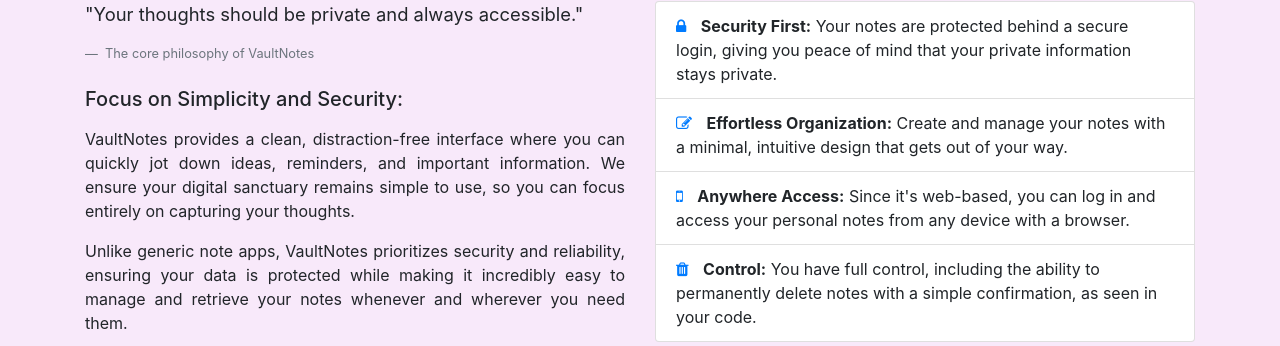
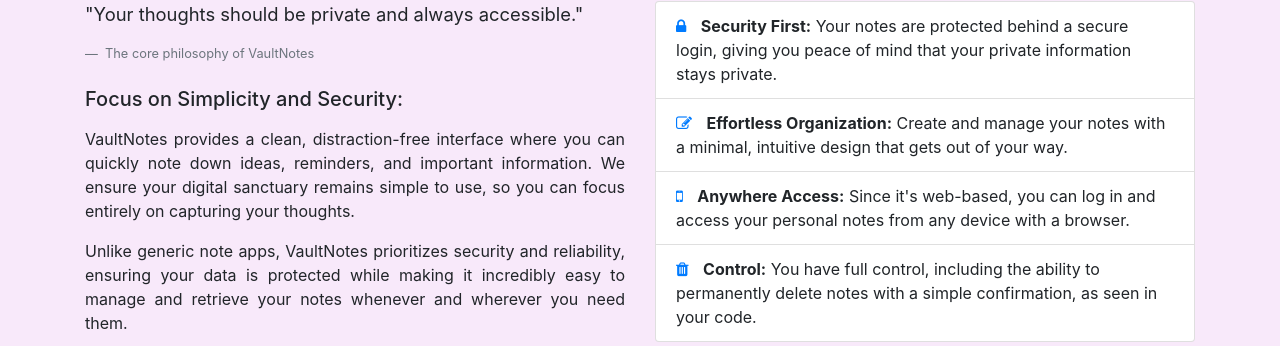
Before and after one commit to DinalNagahawatte/VaultNotes_Web, a Flask app: page /about in a window 1280 px wide. Shown: the part 409-755 px from the top of the page. Run offline with Flask 3, Linux system fonts and the light colour scheme; some libraries are stand-ins or nearby versions.

Commit message:
Update about.html

```diff
--- a/website/templates/about.html
+++ b/website/templates/about.html
@@ -26,7 +26,7 @@
     <h5 class="fw-bold mt-4 mb-3">Focus on Simplicity and Security:</h5>
 
     <p style="text-align: justify;">
-        VaultNotes provides a clean, distraction-free interface where you can quickly jot down ideas, reminders, and important information. We ensure your digital sanctuary remains simple to use, so you can focus entirely on capturing your thoughts.
+        VaultNotes provides a clean, distraction-free interface where you can quickly note down ideas, reminders, and important information. We ensure your digital sanctuary remains simple to use, so you can focus entirely on capturing your thoughts.
     </p>
 
     <p style="text-align: justify;">
@@ -86,4 +86,5 @@
     </div>
 </div>
 
+
 {% endblock %}
```
